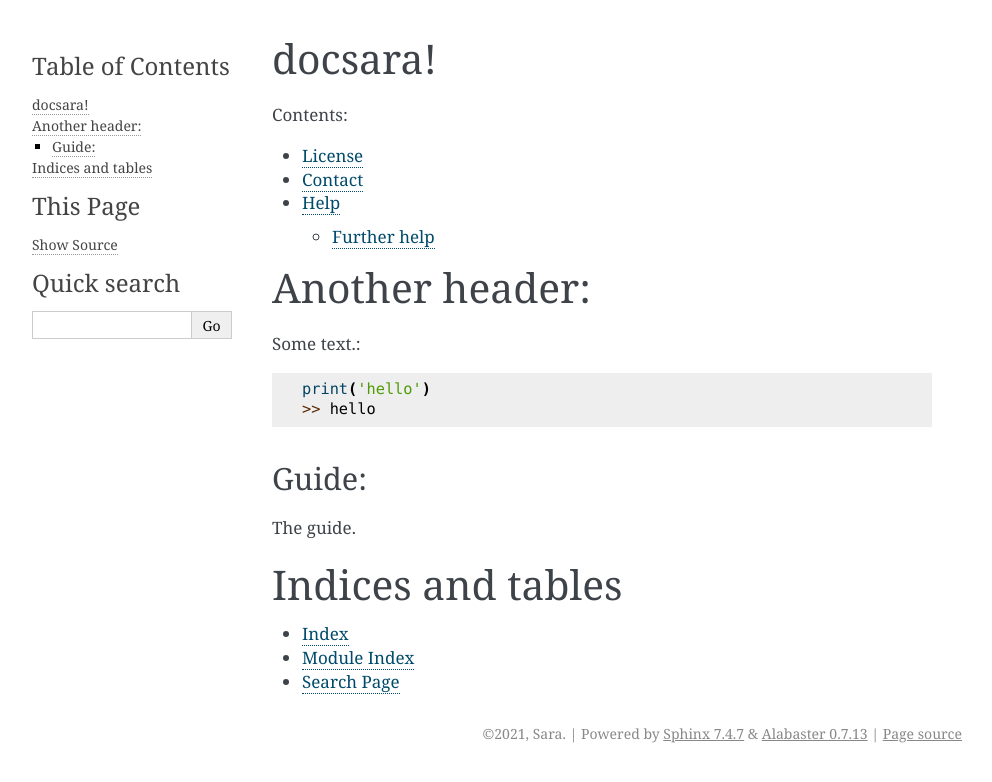
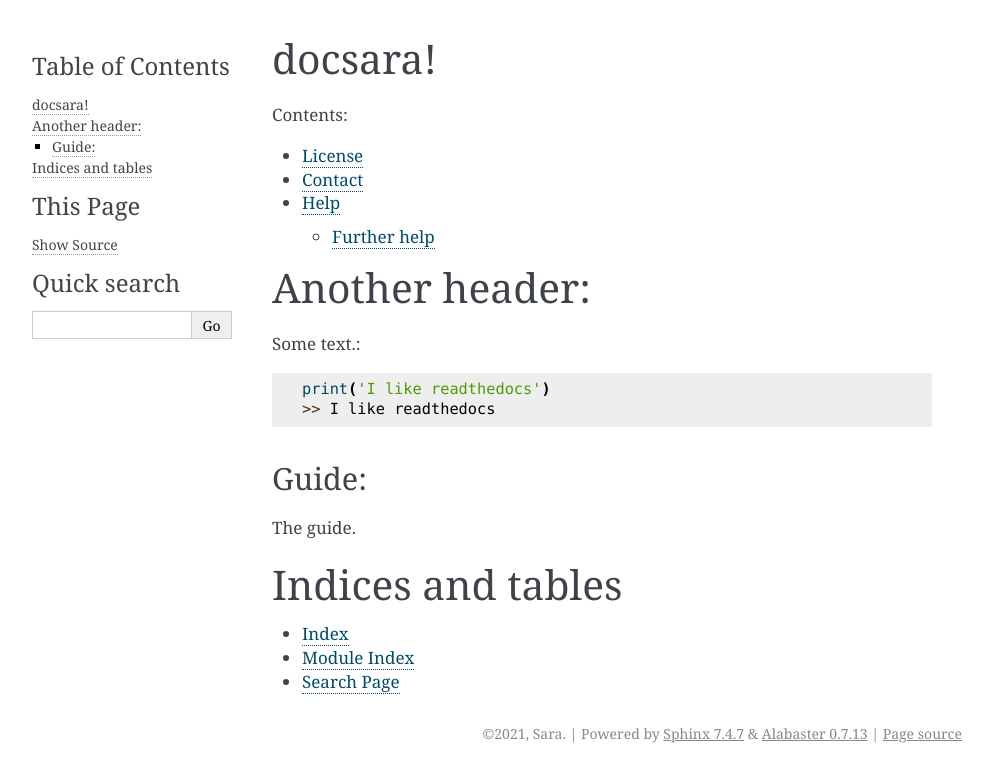
Before and after one commit to saraalite/sphinx-rtd, a Sphinx documentation site: the page built from docs/source/index.rst, in a window 1280 px wide. Shown: the top 782 px of the page, without its empty margins (148-1140 px from the left). Built offline with Sphinx 7.4.7, drawn with Linux system fonts in a browser that asks for light colours.

Commit message:
Update docs/source/index.rst

```diff
--- a/docs/source/index.rst
+++ b/docs/source/index.rst
@@ -13,8 +13,8 @@ Another header:
 
 Some text.::
 
-    print('hello')
-    >> hello
+    print('I like readthedocs')
+    >> I like readthedocs
 
 Guide:
 ******
```
